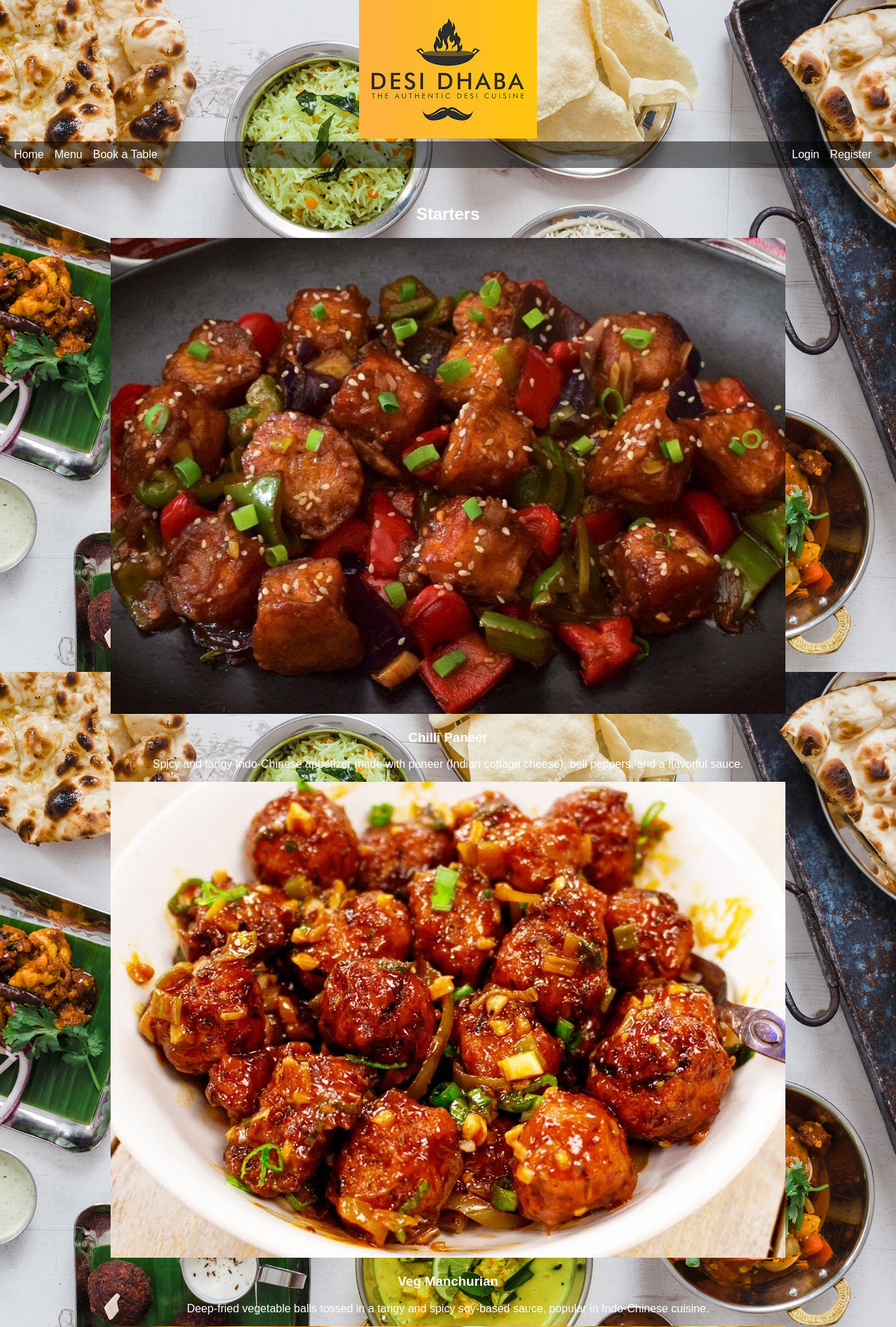
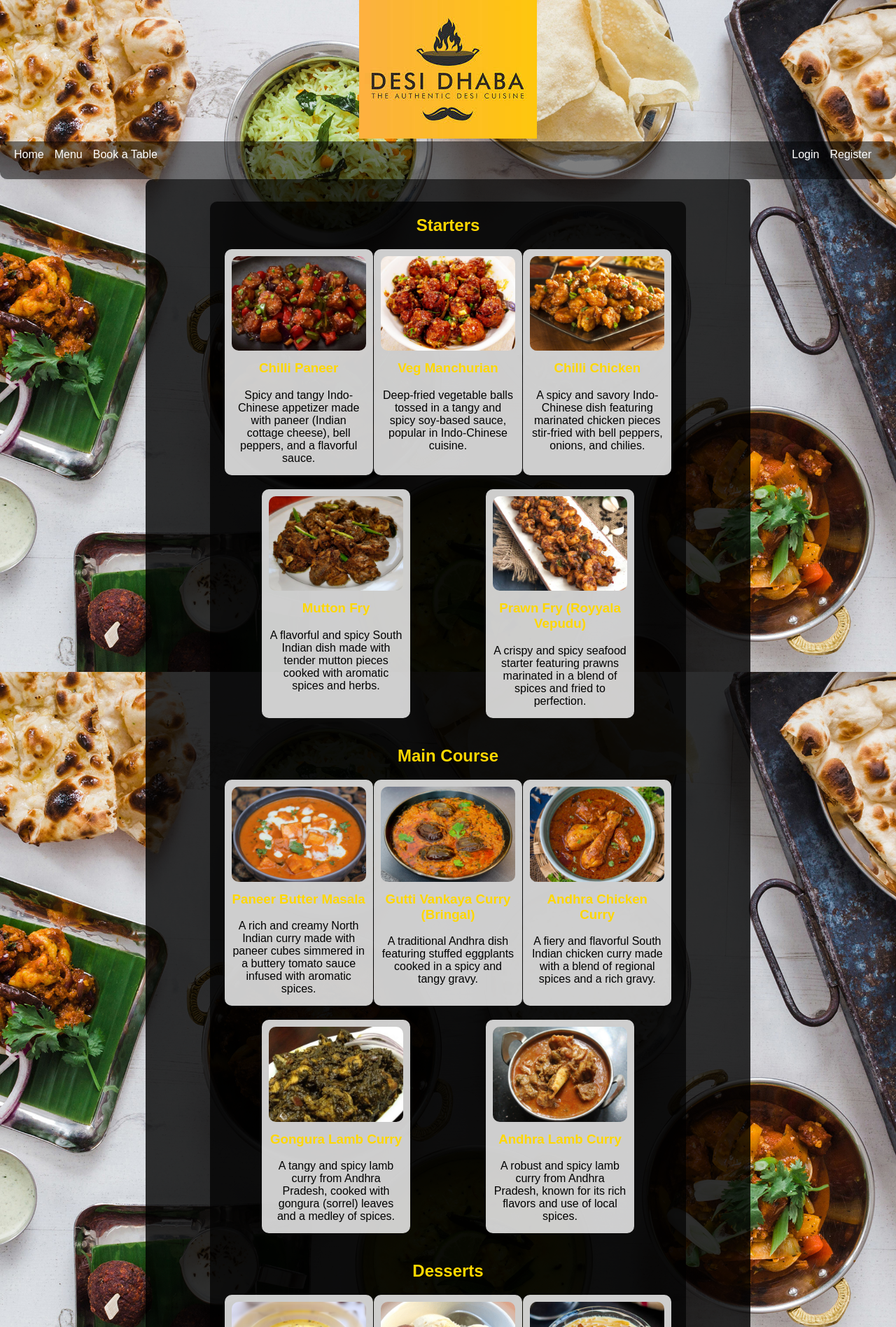
Before and after one commit to nalamsri90/Restaurant-table-booking-B9IS123-, a Flask app: page /menu in a window 1280 px wide. Shown: the top 1896 px of the page at 70% size. Run offline with Flask 3, Linux system fonts and the light colour scheme.

Commit message:
updated style.css

```diff
--- a/static/style.css
+++ b/static/style.css
@@ -1,5 +1,5 @@
 body {
-  font-family: Arial, Helvetica, sans-serif;
+  font-family: Arial, sans-serif;
   color: white;
 }
 
@@ -20,8 +20,15 @@ nav ul {
   display: flex;
 }
 
+nav ul.nav-left {
+  justify-content: flex-start;
+}
+
+nav ul.nav-right {
+  justify-content: flex-end;
+}
+
 nav ul li {
-  display: inline;
   margin-right: 1em;
 }
 
@@ -30,8 +37,16 @@ nav ul li a {
   text-decoration: none;
 }
 
+nav ul li a:hover {
+  text-decoration: underline;
+}
+
 .content {
   padding: 2em;
+  background-color: rgba(0, 0, 0, 0.801);
+  border-radius: 10px;
+  max-width: 800px;
+  margin: auto;
 }
 
 form {
@@ -45,6 +60,7 @@ form label {
 
 form input[type="text"],
 form input[type="password"],
+form input[type="email"],
 form input[type="date"],
 form input[type="time"],
 form input[type="number"] {
@@ -60,3 +76,61 @@ form input[type="submit"] {
   border: none;
   cursor: pointer;
 }
+
+ul {
+  list-style-type: none;
+  padding: 0;
+}
+
+ul li {
+  margin-bottom: 1em;
+}
+
+ul li strong {
+  display: block;
+}
+
+
+.menu-container {
+  width: 80%;
+  margin: auto;
+  padding: 20px;
+  background: rgba(0, 0, 0, 0.7);
+  border-radius: 10px;
+}
+
+.menu-container h2 {
+  color: #FFD700;
+  margin-top: 0;
+}
+
+.menu-section {
+  display: flex;
+  flex-wrap: wrap;
+  justify-content: space-around;
+  margin-bottom: 20px;
+}
+
+.menu-item {
+  width: 30%;
+  margin-bottom: 20px;
+  background: rgba(255, 255, 255, 0.8);
+  padding: 10px;
+  border-radius: 10px;
+  text-align: center;
+  color: black;
+}
+
+.menu-item img {
+  width: 100%;
+  border-radius: 10px;
+}
+
+.menu-item h3 {
+  margin-top: 10px;
+  color: #FFD700;
+}
+
+.menu-item p {
+  margin: 5px 0;
+}
```
